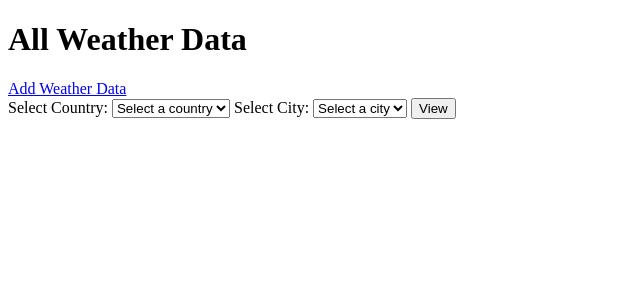
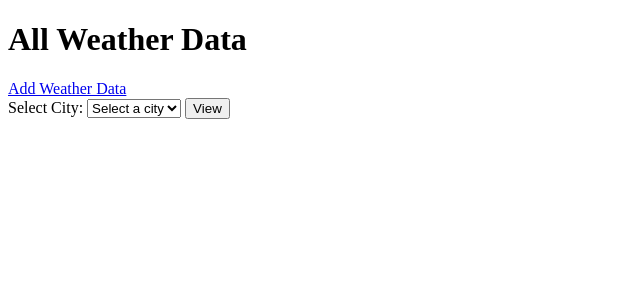
Before and after one commit to saeka8/Database-Project, a Django app: page / in a window 1280 px wide. Shown: the top 300 px of the page, without its empty margins (0-640 px from the left). Run offline with Django 5.2, Linux system fonts and the light colour scheme; tables that the repository leaves empty hold one stand-in row (values such as "Sample post").

Commit message:
all_weather.html

```diff
--- a/group_final/weather_data/weather/templates/all_weather.html
+++ b/group_final/weather_data/weather/templates/all_weather.html
@@ -5,28 +5,6 @@
     <meta name="viewport" content="width=device-width, initial-scale=1.0">
     <title>All Weather Data</title>
     <script>
-        function updateCities() {
-            var countrySelect = document.getElementById("countrySelect");
-            var citySelect = document.getElementById("citySelect");
-            var countryId = countrySelect.value;
-
-            // Clear current city options
-            citySelect.innerHTML = "";
-
-            // Fetch cities for the selected country
-            fetch(`/get_cities/${countryId}/`)
-                .then(response => response.json())
-                .then(data => {
-                    // Sort cities alphabetically by name
-                    data.cities.sort((a, b) => a.name.localeCompare(b.name));
-                    data.cities.forEach(city => {
-                        var option = document.createElement("option");
-                        option.value = city.id;
-                        option.text = city.name;
-                        citySelect.add(option);
-                    });
-                });
-        }
 
         function redirectToCityData() {
             var citySelect = document.getElementById("citySelect");
@@ -44,17 +22,12 @@
 
     </nav>
     <div>
-        <label for="countrySelect">Select Country:</label>
-        <select id="countrySelect" onchange="updateCities()">
-            <option value="">Select a country</option>
-            {% for country in countries %}
-            <option value="{{ country.id }}">{{ country.name }}</option>
-            {% endfor %}
-        </select>
-
         <label for="citySelect">Select City:</label>
         <select id="citySelect">
             <option value="">Select a city</option>
+            {% for city in cities %}
+            <option value="{{ city.id }}">{{ city.name }}</option>
+            {% endfor %}
         </select>
         <button onclick="redirectToCityData()">View</button>
     </div>
```
